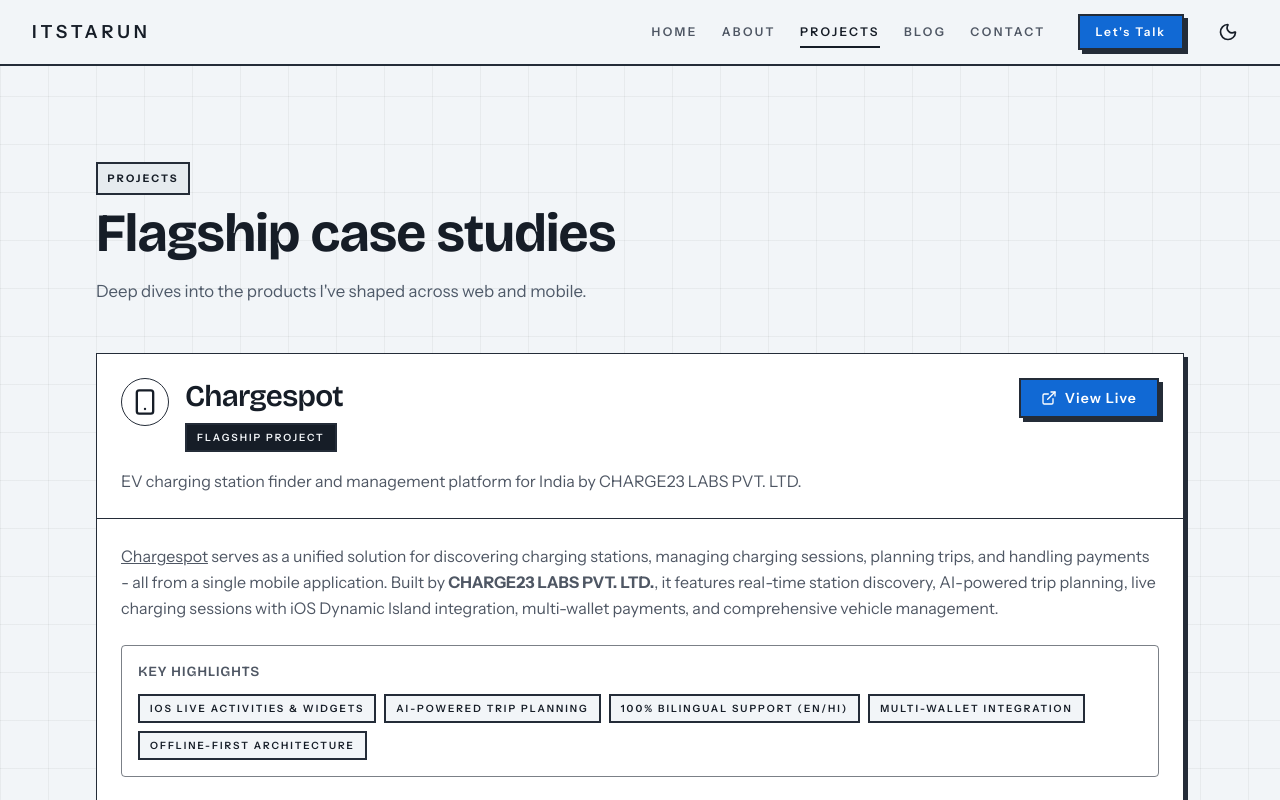
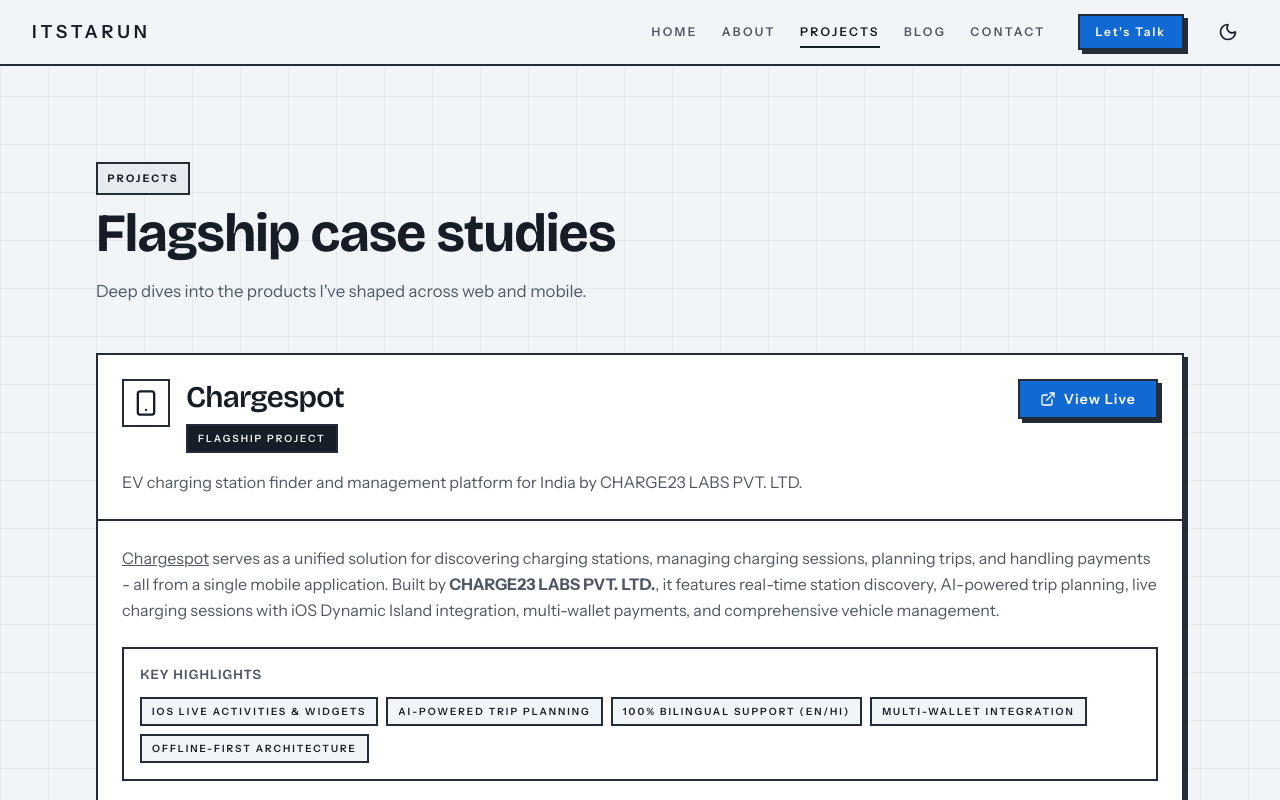
Before and after one commit to itsTarun/portfolio-site, a Next.js app: page /projects in a window 1280 px wide. Shown: the top 800 px of the page. Built offline with nearby package versions, Linux system fonts and the light colour scheme.

Commit message:
style: unify projects listing and contact pages to neo-brutalist

```diff
--- a/src/app/contact/page.tsx
+++ b/src/app/contact/page.tsx
@@ -76,7 +76,7 @@
 							transition={{ delay: 0.3 }}
 							className="md:col-span-2"
 						>
-							<Card className="border border-border bg-card">
+							<Card>
 								<CardHeader>
 									<CardTitle className="text-2xl font-semibold">
 										Let&apos;s Connect
@@ -106,7 +106,7 @@
 							>
 								<Card className="h-full">
 									<CardHeader>
-										<div className="mb-2 flex h-10 w-10 items-center justify-center rounded-full border border-border">
+										<div className="mb-2 flex h-10 w-10 items-center justify-center border-2 border-border">
 											<social.icon className="h-5 w-5" />
 										</div>
 										<CardTitle className="text-lg font-semibold">
--- a/src/app/projects/page.tsx
+++ b/src/app/projects/page.tsx
@@ -158,11 +158,11 @@
 					>
 						{flagshipProjects.map((project) => (
 							<motion.div key={project.id} variants={fadeInUp}>
-								<Card className="overflow-hidden border border-border">
-									<CardHeader className="space-y-4 border-b border-border pb-6">
+								<Card className="overflow-hidden">
+									<CardHeader className="space-y-4 border-b-2 border-border pb-6">
 										<div className="flex flex-col gap-4 sm:flex-row sm:items-start sm:justify-between">
 											<div className="flex items-start gap-4">
-												<div className="hidden h-12 w-12 flex-shrink-0 items-center justify-center rounded-full border border-border sm:flex">
+												<div className="hidden h-12 w-12 flex-shrink-0 items-center justify-center border-2 border-border sm:flex">
 													<project.icon className="h-7 w-7" />
 												</div>
 												<div className="flex-1">
@@ -216,7 +216,7 @@
 											/>
 										</div>
 
-										<div className="rounded-lg border border-border/60 p-4">
+										<div className="border-2 border-border p-4">
 											<h4 className="mb-3 text-sm font-semibold uppercase tracking-wider text-muted-foreground">
 												Key Highlights
 											</h4>
```
